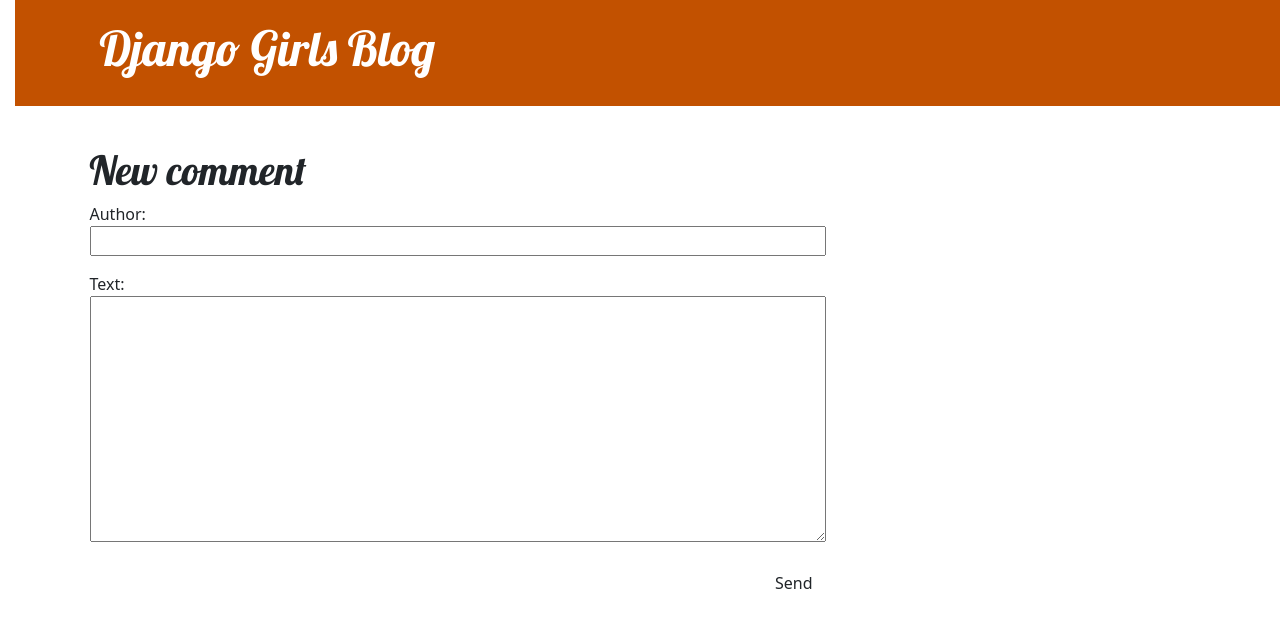
After one commit to DevCharlesJ/django_intro, a Django app: page /post/1/comment/ in a window 1280 px wide. The commit adds this page. Shown: the top 628 px of the page. Run offline with Django 3.2, Linux system fonts and the light colour scheme; data comes from the database, SQL or seed files in the repository.

Commit message:
Comments!

```diff
--- a/blog/admin.py
+++ b/blog/admin.py
@@ -1,5 +1,6 @@
 from django.contrib import admin
-from .models import Post
+from .models import Post, Comment
 # Register your models here.
 
 admin.site.register(Post)
+admin.site.register(Comment)
--- a/blog/forms.py
+++ b/blog/forms.py
@@ -1,9 +1,15 @@
 from django import forms
 
-from .models import Post
+from .models import Post, Comment
 
 class PostForm(forms.ModelForm):
 
     class Meta:
         model = Post
         fields = ('title', 'text',)
+
+class CommentForm(forms.ModelForm):
+
+    class Meta:
+        model = Comment
+        fields = ('author', 'text',)
--- a/blog/models.py
+++ b/blog/models.py
@@ -14,5 +14,22 @@
         self.published_date = timezone.now()
         self.save()
 
+    def approved_comments(self):
+        return self.comments.filter(approved_comment=True)
+
     def __str__(self):
         return self.title
+
+class Comment(models.Model):
+    post = models.ForeignKey('blog.Post', on_delete=models.CASCADE, related_name='comments')
+    author = models.CharField(max_length=200)
+    text = models.TextField()
+    created_date = models.DateTimeField(default=timezone.now)
+    approved_comment = models.BooleanField(default=False)
+
+    def approve(self):
+        self.approved_comment = True
+        self.save()
+
+    def __str__(self):
+        return self.text
--- a/blog/static/css/blog.css
+++ b/blog/static/css/blog.css
@@ -77,3 +77,7 @@
     color: #FFFFFF;
     background-color: #C25100;
 }
+
+.comment {
+    margin: 20px 0px 20px 20px;
+}
--- /dev/null
+++ b/blog/templates/blog/add_comment_to_post.html
@@ -0,0 +1,9 @@
+{% extends 'blog/base.html' %}
+
+{% block content %}
+    <h1>New comment</h1>
+    <form method="POST" class="post-form">{% csrf_token %}
+        {{ form.as_p }}
+        <button type="submit" class="save btn btn-default">Send</button>
+    </form>
+{% endblock %}
--- a/blog/urls.py
+++ b/blog/urls.py
@@ -9,4 +9,7 @@
     path('drafts/', views.post_draft_list, name='post_draft_list'),
     path('post/<pk>/publish/', views.post_publish, name='post_publish'),
     path('post/<pk>/remove/', views.post_remove, name='post_remove'),
+    path('post/<int:pk>/comment/', views.add_comment_to_post, name='add_comment_to_post'),
+    path('comment/<int:pk>/approve/', views.comment_approve, name='comment_approve'),
+    path('comment/<int:pk>/remove/', views.comment_remove, name='comment_remove')
 ]
--- a/blog/views.py
+++ b/blog/views.py
@@ -1,7 +1,7 @@
 from django.shortcuts import render, get_object_or_404, redirect
 from django.utils import timezone
-from .models import Post
-from .forms import PostForm
+from .models import Post, Comment
+from .forms import PostForm, CommentForm
 from django.contrib.auth.decorators import login_required
 
 # Create your views here.
@@ -58,3 +58,28 @@
     post = get_object_or_404(Post, pk=pk)
     post.delete()
     return redirect('post_list')
+
+def add_comment_to_post(request, pk):
+    post = get_object_or_404(Post, pk=pk)
+    if request.method == "POST":
+        form = CommentForm(request.POST)
+        if form.is_valid():
+            comment = form.save(commit=False)
+            comment.post = post
+            comment.save()
+            return redirect('post_detail', pk=post.pk)
+    else:
+        form = CommentForm()
+    return render(request, 'blog/add_comment_to_post.html', {'form': form})
+
+@login_required
+def comment_approve(request, pk):
+    comment = get_object_or_404(Comment, pk=pk)
+    comment.approve()
+    return redirect('post_detail', pk=comment.post.pk)
+
+@login_required
+def comment_remove(request, pk):
+    comment = get_object_or_404(Comment, pk=pk)
+    comment.delete()
+    return redirect('post_detail', pk=comment.post.pk)
```
Also changed, not shown: blog/templates/blog/post_detail.html (+19 -0 lines), blog/templates/blog/post_list.html (+6 -5 lines), blog/migrations/0002_comment.py (added).
